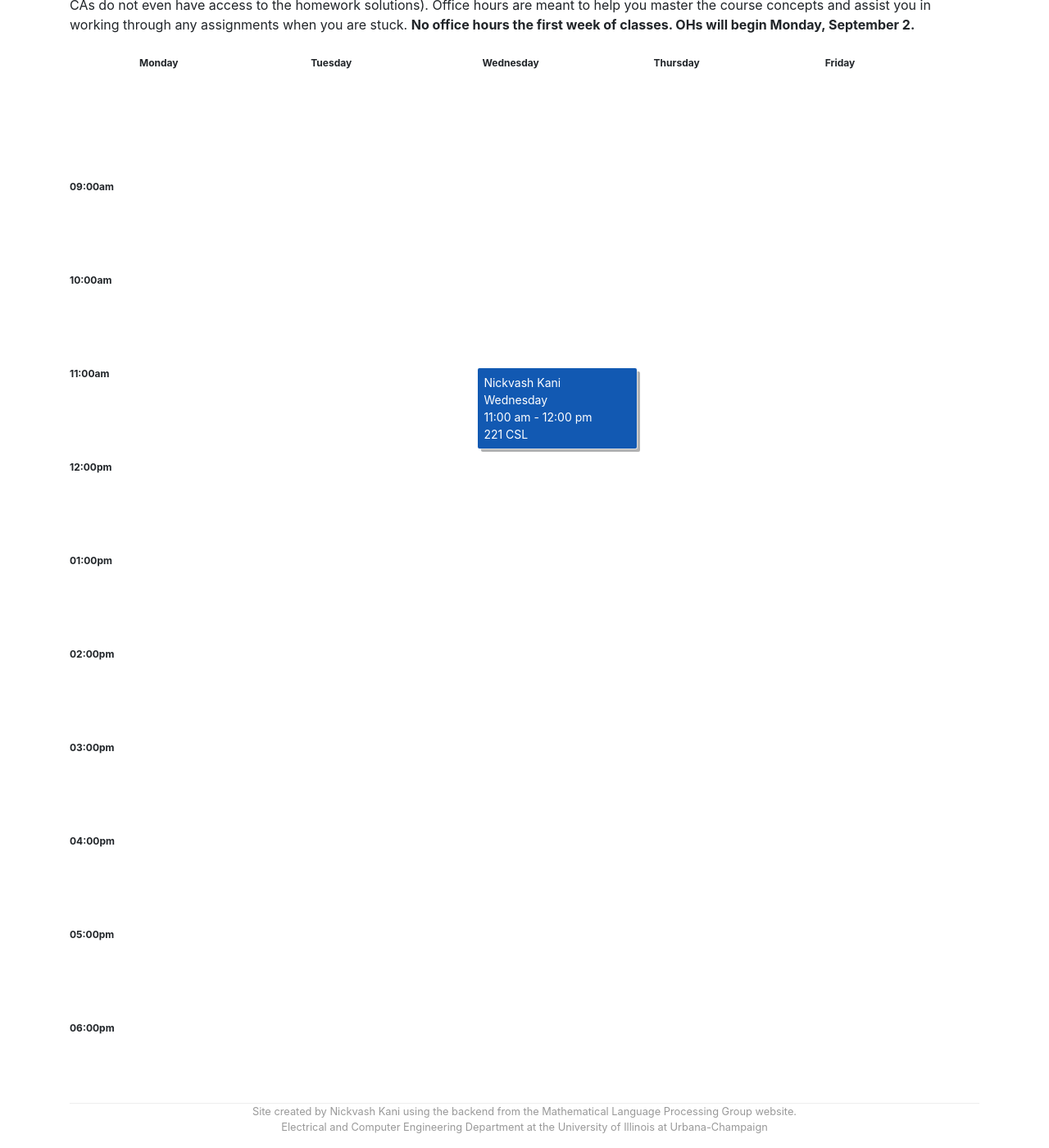
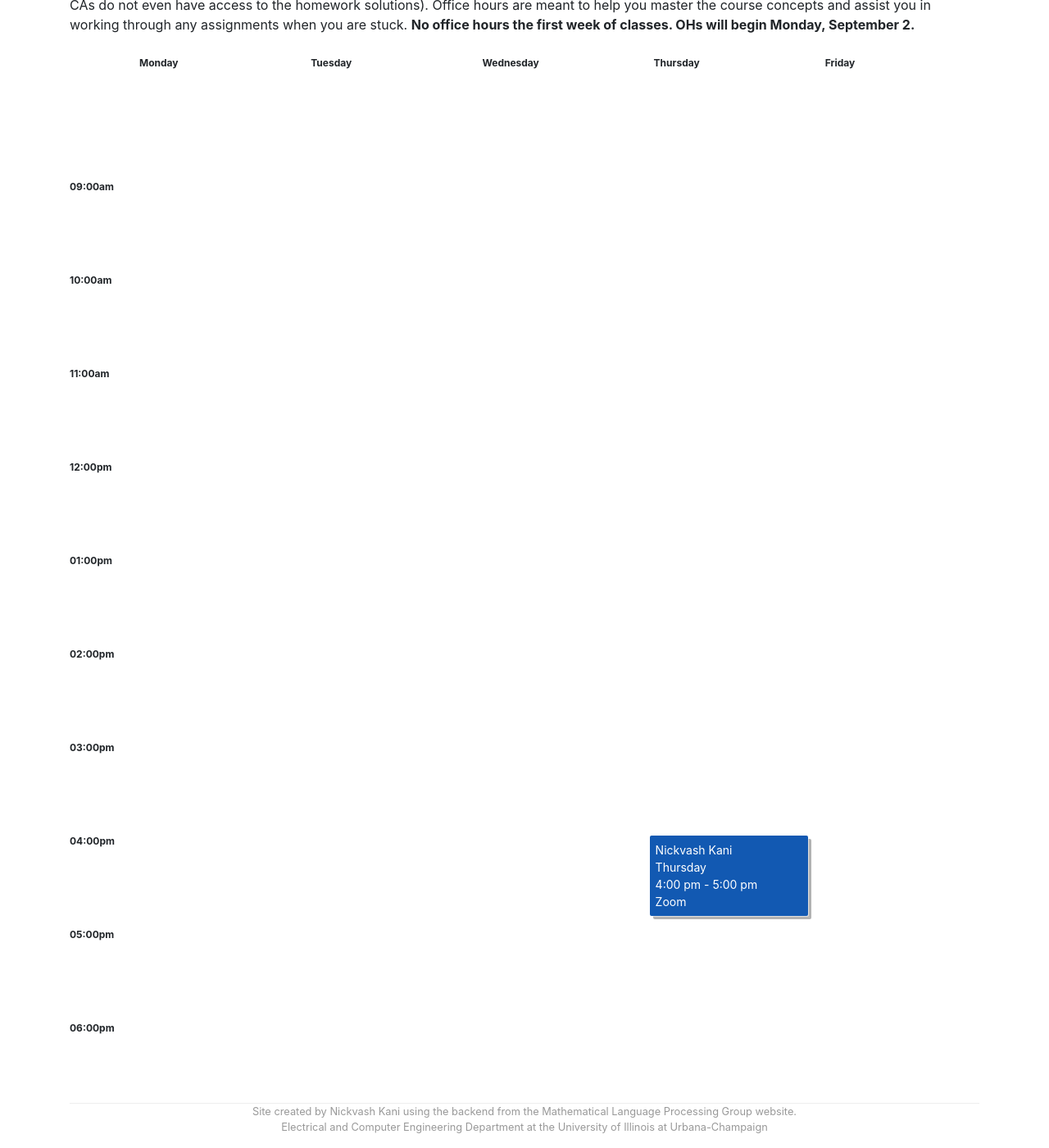
Before and after one commit to UIUC-ECE374B/su25, a Jekyll site: the page built from office_hours.md, in a window 1280 px wide and 1400 px high, scrolled down 472 px. Shown: the whole window at 82% size. Built offline with Jekyll 4.4.1, drawn with Linux system fonts in a browser that asks for light colours.

Commit message:
adding OHs

```diff
--- a/_data/people.yml
+++ b/_data/people.yml
@@ -8,10 +8,10 @@ kani:
     bio: Teaching Assistant Professor
     OHs:
       OH1:
-        time-start: "11:00"
-        time-end: "12:00"
-        day: Wednesday
-        location: 221 CSL
+        time-start: "16:00"
+        time-end: "17:00"
+        day: Thursday
+        location: Zoom
 
 # ivan:
 #     display_name: "Ivan Abraham"
```
